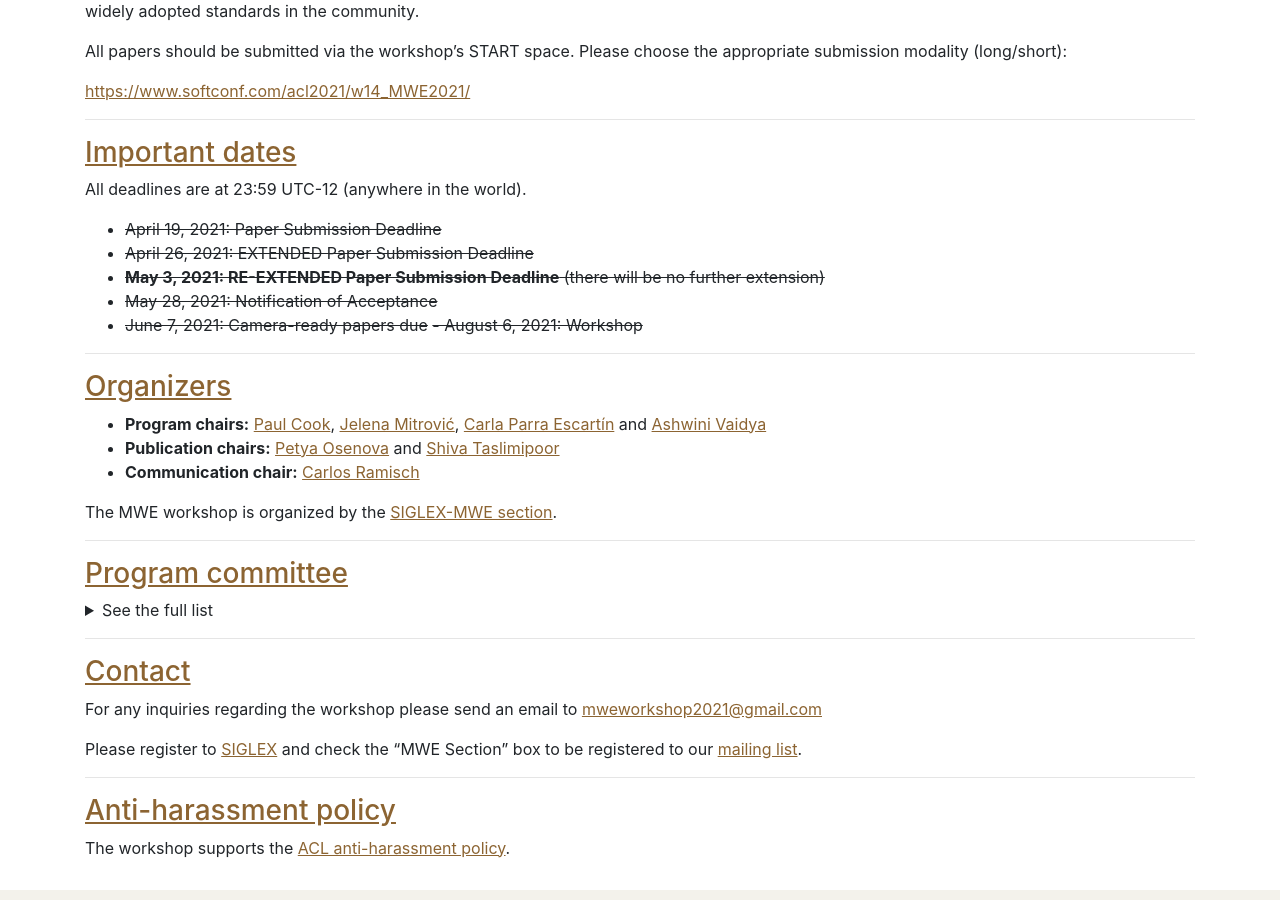
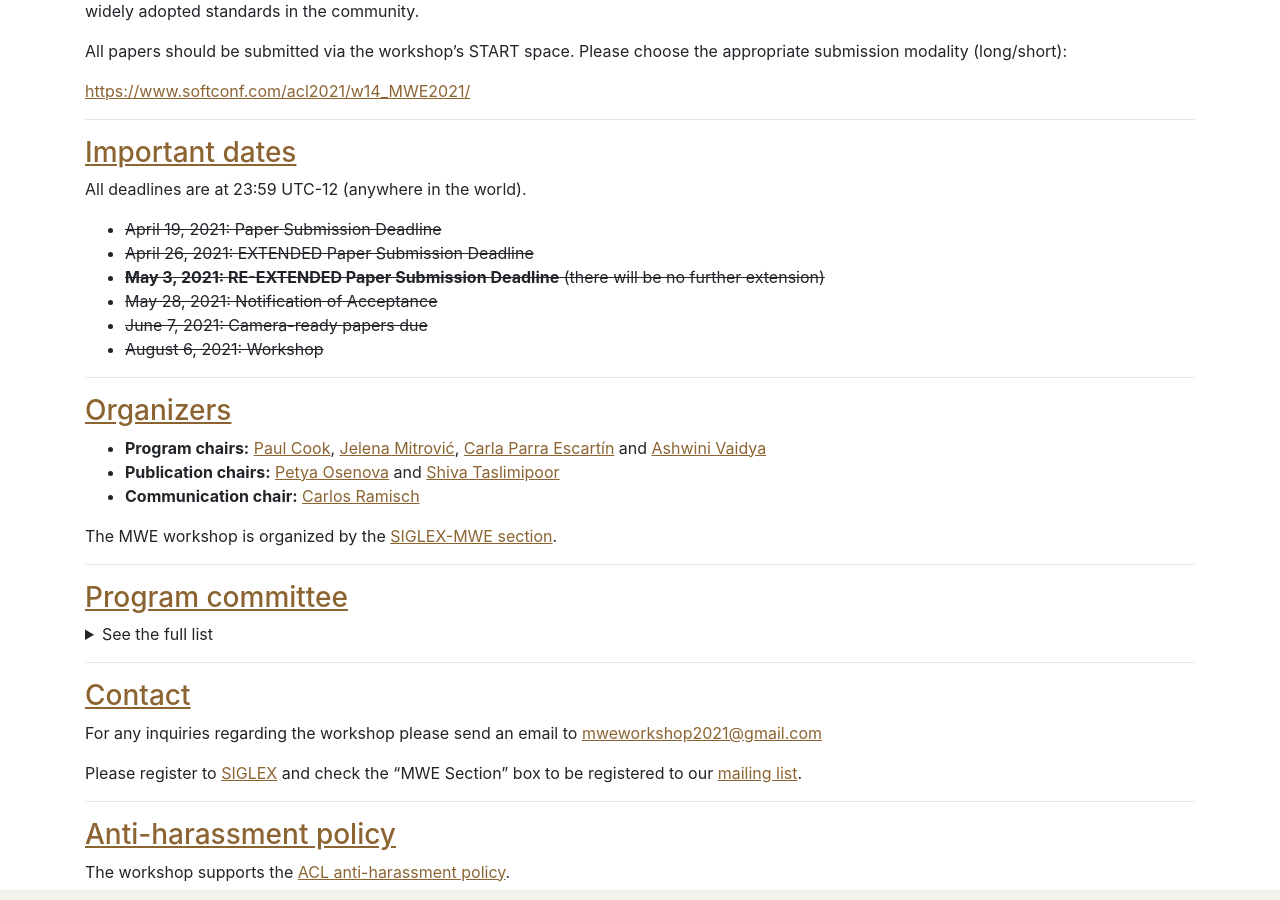
Before and after one commit to multiword/multiword.github.io, a Jekyll site: the page built from mwe2021/index.md, in a window 1280 px wide and 900 px high, scrolled down 5425 px. Built offline with Jekyll 4.4.1, drawn with Linux system fonts in a browser that asks for light colours; comment, search, counter and statistics services are not loaded.

```diff
--- a/mwe2021/index.md
+++ b/mwe2021/index.md
@@ -210,7 +210,7 @@
 - ~~**May 3, 2021: RE-EXTENDED Paper Submission Deadline** (there will be no further extension)~~
 - ~~May 28, 2021: Notification of Acceptance~~
 - ~~June 7, 2021: Camera-ready papers due~~
-~~- August 6, 2021: Workshop~~
+- ~~August 6, 2021: Workshop~~
 
 -----
 
```
